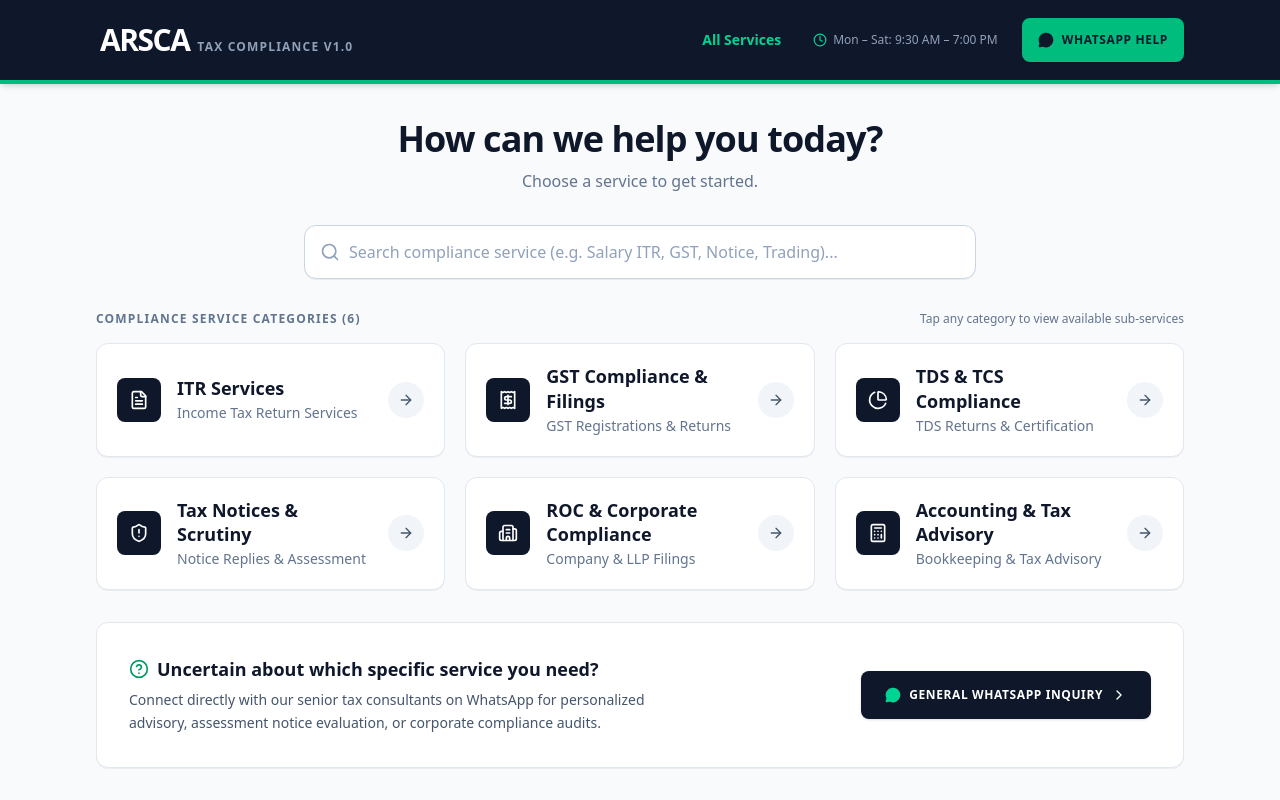
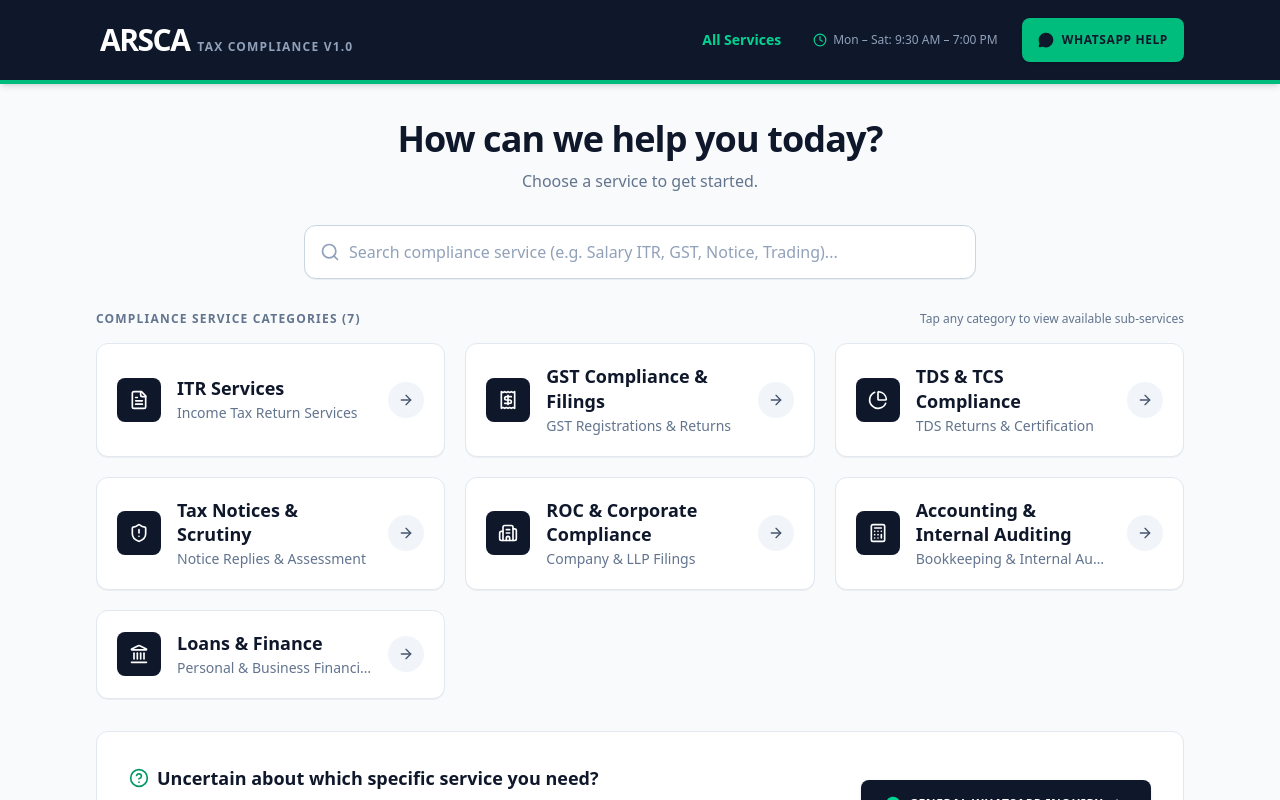
Before and after one commit to rookie-develop/Tax-Consultant-Web-app, a React (Vite) app: page / in a window 1280 px wide. Shown: the top 800 px of the page. Built offline with nearby package versions, Linux system fonts and the light colour scheme.

Commit message:
feat: add Loans & Finance service category
- Added "Loans & Finance" category with new "Landmark" icon
- Renamed "Accounting & Tax Advisory" to "Accounting & Internal Auditing"
- Updated type definitions and imports to support the new icon

```diff
--- a/src/components/CategoryCard.tsx
+++ b/src/components/CategoryCard.tsx
@@ -8,6 +8,7 @@ import {
   Calculator,
   Briefcase,
   Scale,
+  Landmark,
   ArrowRight,
 } from 'lucide-react';
 import { ServiceCategory } from '../types';
@@ -27,6 +28,7 @@ const iconMap = {
   Calculator,
   Briefcase,
   Scale,
+  Landmark,
 };
 
 export const CategoryCard: React.FC<CategoryCardProps> = ({
--- a/src/data/servicesData.ts
+++ b/src/data/servicesData.ts
@@ -211,9 +211,9 @@ export const SERVICE_CATEGORIES: ServiceCategory[] = [
   },
   {
     id: 'accounting-advisory',
-    title: 'Accounting & Tax Advisory',
-    shortTitle: 'Accounting & Advisory',
-    tagline: 'Bookkeeping & Tax Advisory',
+    title: 'Accounting & Internal Auditing',
+    shortTitle: 'Accounting & Auditing',
+    tagline: 'Bookkeeping & Internal Auditing',
     iconName: 'Calculator',
     colorTheme: {
       bg: 'bg-slate-50/50',
@@ -244,4 +244,57 @@ export const SERVICE_CATEGORIES: ServiceCategory[] = [
       },
     ],
   },
+  {
+    id: 'loans-finance',
+    title: 'Loans & Finance',
+    shortTitle: 'Loans & Finance',
+    tagline: 'Personal & Business Financing',
+    iconName: 'Landmark',
+    colorTheme: {
+      bg: 'bg-teal-50/50',
+      border: 'border-teal-200',
+      text: 'text-teal-900',
+      iconBg: 'bg-teal-600 text-white',
+      activeBg: 'hover:border-teal-500 hover:bg-teal-50/80',
+      badgeBg: 'bg-teal-100 text-teal-800',
+    },
+    subServices: [
+      {
+        id: 'personal-loans',
+        title: 'Personal Loans',
+        shortDesc: 'For individuals looking for personal financing.',
+        keyHighlights: ['Personal Financing', 'Quick Processing Guidance'],
+      },
+      {
+        id: 'business-loans',
+        title: 'Business Loans',
+        shortDesc: 'For businesses and entrepreneurs requiring business funding.',
+        keyHighlights: ['Business Funding', 'SME & Commercial Loans'],
+      },
+      {
+        id: 'home-loans',
+        title: 'Home Loans',
+        shortDesc: 'For home purchase or related housing finance.',
+        keyHighlights: ['Housing Finance', 'New Purchase & Balance Transfer'],
+      },
+      {
+        id: 'vehicle-loans',
+        title: 'Vehicle Loans',
+        shortDesc: 'For purchasing a new or used vehicle.',
+        keyHighlights: ['Auto Finance', 'New & Used Vehicle Guidance'],
+      },
+      {
+        id: 'loan-against-property',
+        title: 'Loan Against Property',
+        shortDesc: 'For raising funds against an eligible property.',
+        keyHighlights: ['Mortgage Finance', 'Residential & Commercial Property'],
+      },
+      {
+        id: 'working-capital-finance',
+        title: 'Working Capital Finance',
+        shortDesc: 'For businesses requiring funds for day-to-day operations.',
+        keyHighlights: ['Working Capital Limits', 'Cash Credit & Overdraft Facility'],
+      },
+    ],
+  },
 ];
--- a/src/types.ts
+++ b/src/types.ts
@@ -12,7 +12,7 @@ export interface ServiceCategory {
   title: string;
   shortTitle: string;
   tagline: string;
-  iconName: 'FileText' | 'Receipt' | 'PieChart' | 'Building2' | 'ShieldAlert' | 'Calculator' | 'Briefcase' | 'Scale';
+  iconName: 'FileText' | 'Receipt' | 'PieChart' | 'Building2' | 'ShieldAlert' | 'Calculator' | 'Briefcase' | 'Scale' | 'Landmark';
   colorTheme: {
     bg: string;
     border: string;
```
